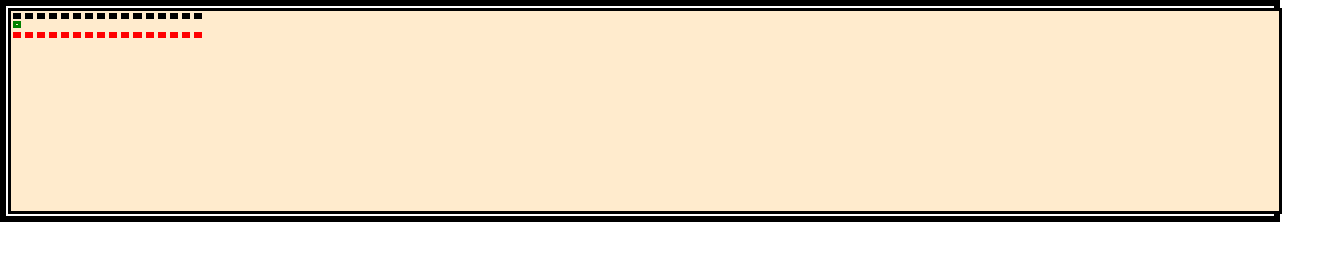
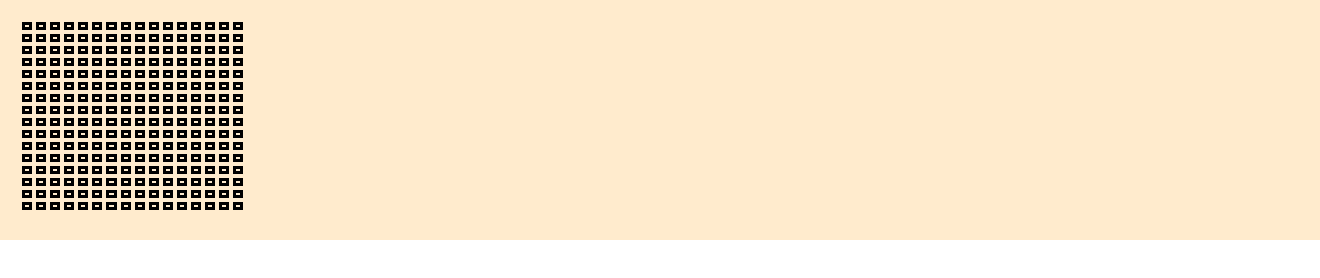
Before and after one commit to aychid/Etch-a-Sketch, a plain HTML site: page index.html in a window 1280 px wide. Shown: the whole page, 1320 px wide, since content can reach past the window. Drawn offline with Linux system fonts and the light colour scheme.

Commit message:
fixed the grid with float and clear

```diff
--- a/script.js
+++ b/script.js
@@ -9,19 +9,34 @@
 // Option 1: float and clear
 const divContainer = document.querySelector(".grid-container");
 
+
+
+// for (let i = 0; i < 16; i++){
+//     const newDiv = document.createElement("div");
+//     newDiv.classList.add("grid-item");
+//     divRow.appendChild(newDiv);
+// }
+
+// const divRow2 = document.createElement("div");
+// divRow2.classList.add("grid-row");
+// divContainer.appendChild(divRow2);
+
+// for (let i =0; i < 16; i++){
+//     const newDiv = document.createElement("div");
+//     newDiv.classList.add("grid-item");
+//     newDiv.style.borderColor = "red";
+//     divRow2.appendChild(newDiv);
+// }
+
 for (let i = 0; i < 16; i++){
-    const newDiv = document.createElement("div");
-    newDiv.classList.add("grid-item");
-    divContainer.appendChild(newDiv);
+    // Define loop for col 1,2,3,4,etc
+    const divRow = document.createElement("div");
+    divRow.classList.add("grid-row");
+    divContainer.appendChild(divRow);
+
+    for( let j = 0; j < 16; j++){
+        const newDiv = document.createElement("div");
+        newDiv.classList.add("grid-item");
+        divRow.appendChild(newDiv);
+    }
 }
-
-const newDiv = document.createElement("div");
-newDiv.classList.add("grid-test");
-newDiv.setAttribute("style", "border-color:green");
-divContainer.appendChild(newDiv);
-
-for (let i =0; i < 16; i++){
-    const newDivColumn = document.createElement("div");
-    newDivColumn.classList.add("grid-col");
-    divContainer.appendChild(newDivColumn);
-}
--- a/style.css
+++ b/style.css
@@ -1,8 +1,3 @@
-*{
-    border: 3px solid black;
-    margin: 2px;
-}
-
 html, body{
     margin: 0px;
     padding: 0px;
@@ -13,23 +8,20 @@ html, body{
     width: 100%;
     height: 200px;
     background-color: blanchedalmond;
+    padding: 20px;
+
+}
+
+.grid-row{
+    width: 100%;
+    clear:left;
 }
 
 .grid-item{
     height: 0.1625%; /* 1/16 of the whole grid */
     width: 0.1625%; /* 1/16 of the whole grid */
     float: left;
+    border: 3px solid black;
+    margin: 2px;
+    padding: 1px;
 }
-
-.grid-col{
-    height: 0.1625%; /* 1/16 of the whole grid */
-    width: 0.1625%; /* 1/16 of the whole grid */
-    border-color: red;
-    float: left;
-}
-
-.grid-test{
-    height: 0.1625%; /* 1/16 of the whole grid */
-    width: 0.1625%; /* 1/16 of the whole grid */
-    clear:left;
-}
```
